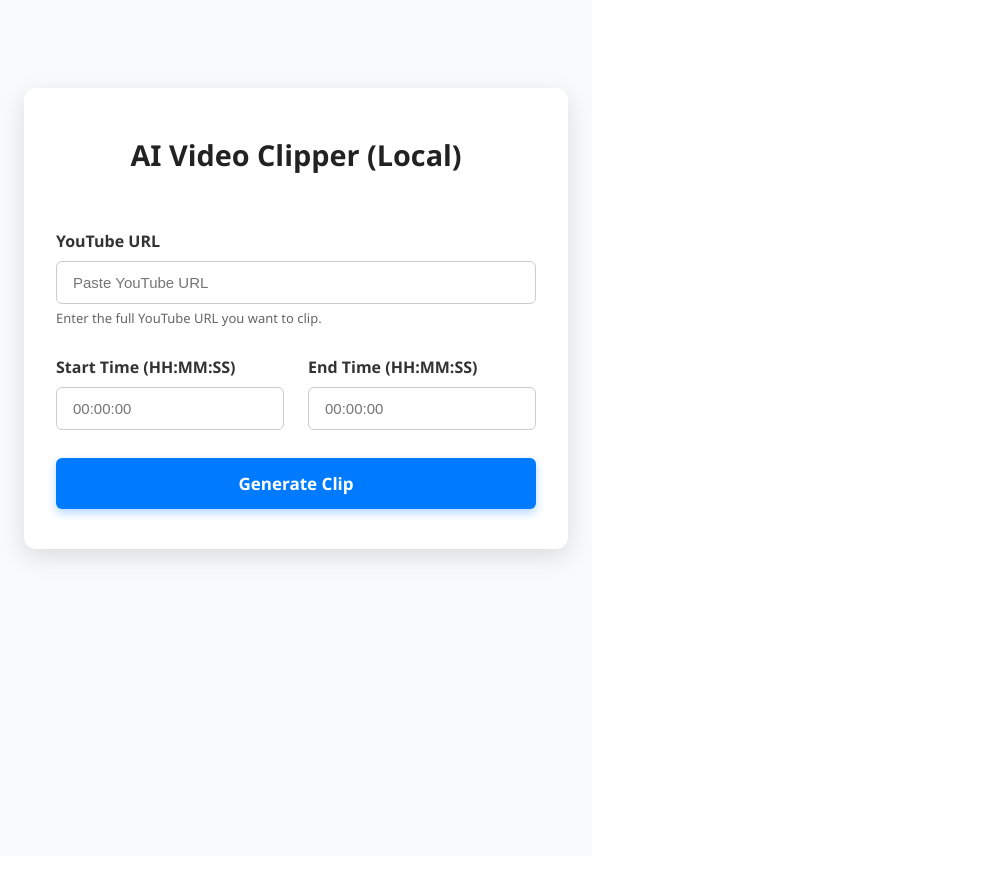
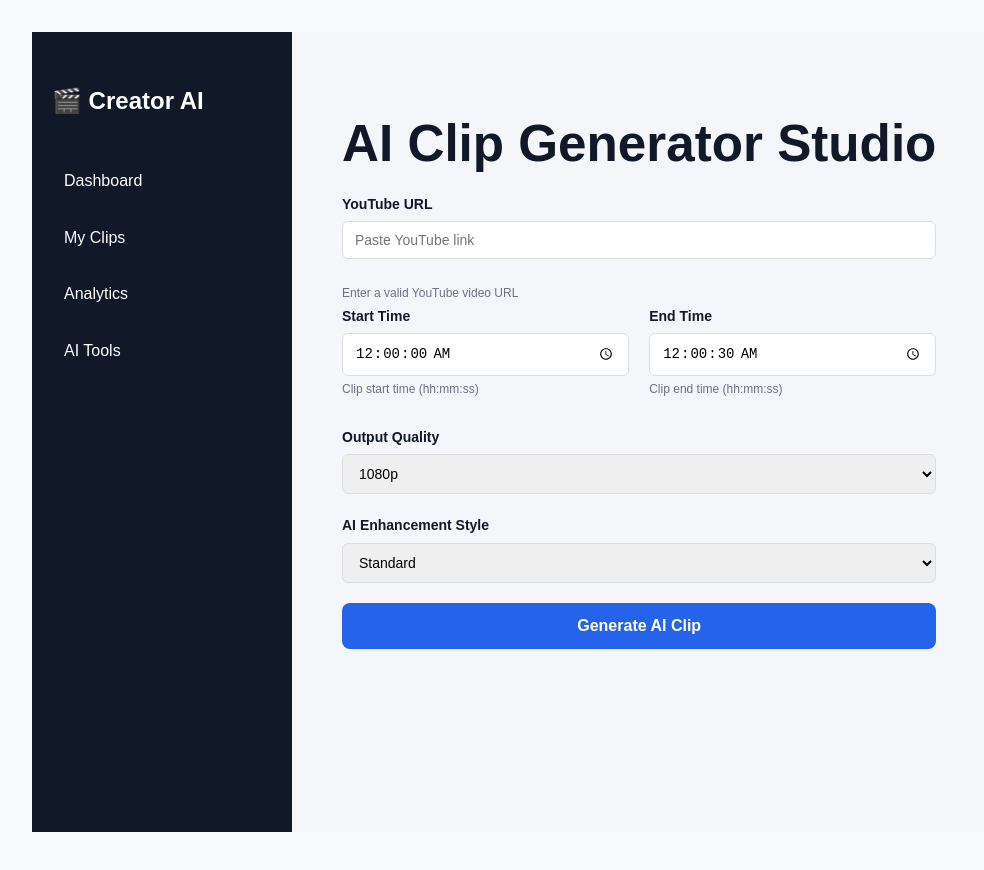
Before and after one commit to resellingwithesss-lang/ai-video-clipper, a React (Vite) app in the folder app/: page / in a window 1280 px wide. Shown: the top 870 px of the page, without its empty margins (0-984 px from the left). Built offline with nearby package versions, Linux system fonts and the light colour scheme.

Commit message:
🎨 AI frontend UX improvements

```diff
--- a/app/src/App.jsx
+++ b/app/src/App.jsx
@@ -2,41 +2,23 @@ import React, { useState } from "react";
 
 function App() {
   const [url, setUrl] = useState("");
-  const [start, setStart] = useState("");
-  const [end, setEnd] = useState("");
+  const [start, setStart] = useState("00:00:00");
+  const [end, setEnd] = useState("00:00:30");
+  const [quality, setQuality] = useState("1080p");
+  const [style, setStyle] = useState("Standard");
   const [loading, setLoading] = useState(false);
-  const [error, setError] = useState("");
-  const [downloadUrl, setDownloadUrl] = useState("");
-
-  const validateTime = (time) => {
-    // Simple HH:MM:SS format check
-    return /^\d{2}:\d{2}:\d{2}$/.test(time);
-  };
+  const [message, setMessage] = useState("");
 
   const handleSubmit = async (e) => {
     e.preventDefault();
-    setError("");
-    setDownloadUrl("");
-
-    if (!url.trim()) {
-      setError("YouTube URL cannot be empty.");
-      return;
-    }
-
-    if (!validateTime(start)) {
-      setError("Start Time must be in HH:MM:SS format.");
-      return;
-    }
-    if (!validateTime(end)) {
-      setError("End Time must be in HH:MM:SS format.");
-      return;
-    }
-
     setLoading(true);
+    setMessage("Processing clip with AI...");
 
     try {
       const response = await fetch(
-        `http://localhost:8000/clip?url=${encodeURIComponent(url)}&start=${start}&end=${end}`,
+        `http://localhost:8000/clip?url=${encodeURIComponent(
+          url
+        )}&start=${start}&end=${end}`,
         { method: "POST" }
       );
 
@@ -46,253 +28,262 @@ function App() {
         throw new Error(data.detail || "Error generating clip");
       }
 
-      setDownloadUrl(
-        `http://localhost:8000/download/${data.job_id}`
-      );
-
+      setMessage("🎉 Clip successfully generated!");
+      window.open(`http://localhost:8000/download/${data.job_id}`);
     } catch (err) {
-      setError(err.message);
+      setMessage("⚠️ Error: " + err.message);
     }
 
     setLoading(false);
   };
 
   return (
-    <div
-      style={{
-        maxWidth: "480px",
-        margin: "64px auto",
-        padding: "32px 32px 40px",
-        borderRadius: "12px",
-        boxShadow: "0 8px 24px rgba(0,0,0,0.12)",
-        fontFamily: "'Segoe UI', Tahoma, Geneva, Verdana, sans-serif",
-        backgroundColor: "#fff",
-        display: "flex",
-        flexDirection: "column",
-        gap: "32px"
-      }}
-      aria-live="polite"
-    >
-      <h1 style={{ textAlign: "center", marginBottom: "26px", color: "#222", fontWeight: "700", fontSize: "1.8rem" }}>
-        AI Video Clipper (Local)
-      </h1>
+    <div style={styles.page}>
+      <nav style={styles.sidebar} aria-label="Primary">
+        <h2 style={styles.sidebarHeader}>🎬 Creator AI</h2>
+        <ul style={styles.navList}>
+          <li style={styles.navItem} tabIndex={0} role="link" aria-label="Dashboard">
+            Dashboard
+          </li>
+          <li style={styles.navItem} tabIndex={0} role="link" aria-label="My Clips">
+            My Clips
+          </li>
+          <li style={styles.navItem} tabIndex={0} role="link" aria-label="Analytics">
+            Analytics
+          </li>
+          <li style={styles.navItem} tabIndex={0} role="link" aria-label="AI Tools">
+            AI Tools
+          </li>
+        </ul>
+      </nav>
 
-      <form onSubmit={handleSubmit} noValidate aria-describedby="formError" style={{ display: "flex", flexDirection: "column", gap: "28px" }}>
-        <div style={{ display: "flex", flexDirection: "column" }}>
-          <label
-            htmlFor="urlInput"
-            style={{ marginBottom: "8px", fontWeight: "600", color: "#333", userSelect: "none" }}
-          >
+      <main style={styles.main}>
+        <h1 style={{ marginBottom: 20 }}>AI Clip Generator Studio</h1>
+
+        <form onSubmit={handleSubmit} style={styles.card} aria-live="polite" aria-busy={loading}>
+          <label htmlFor="urlInput" style={styles.label}>
             YouTube URL
           </label>
           <input
             id="urlInput"
             type="url"
-            placeholder="Paste YouTube URL"
             value={url}
             onChange={(e) => setUrl(e.target.value)}
+            placeholder="Paste YouTube link"
             required
-            autoComplete="off"
-            style={{
-              width: "100%",
-              padding: "12px 16px",
-              borderRadius: "6px",
-              border: `1.5px solid ${error.includes("URL") || error === "YouTube URL cannot be empty." ? "#d93025" : "#ccc"}`,
-              fontSize: "15px",
-              transition: "border-color 0.3s",
-              boxSizing: "border-box"
-            }}
+            style={styles.input}
             aria-describedby="urlHelp"
-            aria-invalid={error.includes("URL") || error === "YouTube URL cannot be empty." ? "true" : undefined}
           />
-          <small id="urlHelp" style={{ marginTop: "6px", color: "#666", fontSize: "13px", lineHeight: "1.3" }}>
-            Enter the full YouTube URL you want to clip.
+          <small id="urlHelp" style={styles.helpText}>
+            Enter a valid YouTube video URL
+          </small>
+
+          <div style={styles.timeInputsWrapper}>
+            <div style={styles.timeInputContainer}>
+              <label htmlFor="startTime" style={styles.label}>
+                Start Time
+              </label>
+              <input
+                id="startTime"
+                type="time"
+                step="1"
+                value={start}
+                onChange={(e) => setStart(e.target.value)}
+                style={styles.input}
+                max={end}
+                aria-describedby="startHelp"
+              />
+              <small id="startHelp" style={styles.helpText}>
+                Clip start time (hh:mm:ss)
               </small>
             </div>
 
-        <div style={{ display: "flex", gap: "24px", flexWrap: "wrap" }}>
-          <div style={{ flex: "1 1 45%", minWidth: "160px", display: "flex", flexDirection: "column" }}>
-            <label
-              htmlFor="startInput"
-              style={{ marginBottom: "8px", fontWeight: "600", color: "#333", userSelect: "none" }}
-            >
-              Start Time (HH:MM:SS)
+            <div style={styles.timeInputContainer}>
+              <label htmlFor="endTime" style={styles.label}>
+                End Time
               </label>
               <input
-              id="startInput"
-              type="text"
-              placeholder="00:00:00"
-              value={start}
-              onChange={(e) => setStart(e.target.value)}
-              required
-              autoComplete="off"
-              inputMode="numeric"
-              style={{
-                width: "100%",
-                padding: "12px 16px",
-                borderRadius: "6px",
-                border: `1.5px solid ${error.includes("Start Time") ? "#d93025" : "#ccc"}`,
-                fontSize: "15px",
-                transition: "border-color 0.3s",
-                boxSizing: "border-box"
-              }}
-              aria-invalid={error.includes("Start Time") ? "true" : undefined}
-            />
-          </div>
-
-          <div style={{ flex: "1 1 45%", minWidth: "160px", display: "flex", flexDirection: "column" }}>
-            <label
-              htmlFor="endInput"
-              style={{ marginBottom: "8px", fontWeight: "600", color: "#333", userSelect: "none" }}
-            >
-              End Time (HH:MM:SS)
-            </label>
-            <input
-              id="endInput"
-              type="text"
-              placeholder="00:00:00"
+                id="endTime"
+                type="time"
+                step="1"
                 value={end}
                 onChange={(e) => setEnd(e.target.value)}
-              required
-              autoComplete="off"
-              inputMode="numeric"
-              style={{
-                width: "100%",
-                padding: "12px 16px",
-                borderRadius: "6px",
-                border: `1.5px solid ${error.includes("End Time") ? "#d93025" : "#ccc"}`,
-                fontSize: "15px",
-                transition: "border-color 0.3s",
-                boxSizing: "border-box"
-              }}
-              aria-invalid={error.includes("End Time") ? "true" : undefined}
+                style={styles.input}
+                min={start}
+                aria-describedby="endHelp"
               />
+              <small id="endHelp" style={styles.helpText}>
+                Clip end time (hh:mm:ss)
+              </small>
             </div>
           </div>
 
+          <label htmlFor="quality" style={styles.label}>
+            Output Quality
+          </label>
+          <select
+            id="quality"
+            value={quality}
+            onChange={(e) => setQuality(e.target.value)}
+            style={styles.input}
+          >
+            <option>1080p</option>
+            <option>720p</option>
+            <option>4K</option>
+          </select>
+
+          <label htmlFor="style" style={styles.label}>
+            AI Enhancement Style
+          </label>
+          <select
+            id="style"
+            value={style}
+            onChange={(e) => setStyle(e.target.value)}
+            style={styles.input}
+          >
+            <option>Standard</option>
+            <option>Viral Optimized</option>
+            <option>Shorts Format</option>
+            <option>Podcast Cut</option>
+          </select>
+
           <button
-          type="submit"
             disabled={loading}
             style={{
-            width: "100%",
-            padding: "14px 0",
-            backgroundColor: loading ? "#0056b3" : "#007bff",
-            color: "white",
-            border: "none",
-            borderRadius: "6px",
-            cursor: loading ? "wait" : "pointer",
-            fontSize: "17px",
-            fontWeight: "600",
-            boxShadow: loading ? "none" : "0 4px 10px rgba(0,123,255,0.3)",
-            transition: "background-color 0.3s, box-shadow 0.3s",
-            display: "flex",
-            justifyContent: "center",
-            alignItems: "center",
-            gap: "10px",
-            userSelect: "none",
-            WebkitTapHighlightColor: "transparent"
+              ...styles.button,
+              opacity: loading ? 0.7 : 1,
+              cursor: loading ? "not-allowed" : "pointer",
             }}
-          aria-busy={loading}
-          aria-label={loading ? "Generating clip" : "Generate clip"}
+            aria-live="polite"
+            aria-label={loading ? "Processing AI clip" : "Generate AI Clip"}
           >
-          {loading && (
-            <svg
-              aria-hidden="true"
-              focusable="false"
-              width="20"
-              height="20"
-              viewBox="0 0 50 50"
-              style={{ animation: "spin 1s linear infinite" }}
-              xmlns="http://www.w3.org/2000/svg"
-            >
-              <circle
-                cx="25"
-                cy="25"
-                r="20"
-                fill="none"
-                stroke="#fff"
-                strokeWidth="5"
-                strokeLinecap="round"
-                strokeDasharray="31.415, 31.415"
-                transform="rotate(0 25 25)"
-              />
-            </svg>
+            {loading ? (
+              <span>
+                <span className="spinner" aria-hidden="true" style={styles.spinner}></span>
+                Processing...
+              </span>
+            ) : (
+              "Generate AI Clip"
             )}
-          {loading ? "Generating your clip..." : "Generate Clip"}
           </button>
-      </form>
 
-      {error && (
-        <p
-          role="alert"
-          id="formError"
-          style={{
-            color: "#d93025",
-            marginTop: "4px",
-            fontWeight: "600",
-            backgroundColor: "#fce8e6",
-            padding: "14px 20px",
-            borderRadius: "6px",
-            border: "1px solid #d93025",
-            lineHeight: "1.4",
-            fontSize: "14px",
-            userSelect: "text",
-            wordBreak: "break-word"
-          }}
-        >
-          {error}
+          {message && (
+            <p role="alert" style={{ marginTop: 15, color: message.startsWith("Error") ? "#dc2626" : "#16a34a", fontWeight: "600" }}>
+              {message}
             </p>
           )}
-
-      {downloadUrl && (
-        <div
-          style={{
-            marginTop: "20px",
-            backgroundColor: "#d7f0ff",
-            borderRadius: "8px",
-            padding: "18px 24px",
-            textAlign: "center",
-            border: "1px solid #a1d4fb",
-            fontSize: "16px",
-            fontWeight: "600",
-            userSelect: "text",
-            boxShadow: "0 2px 8px rgba(0,123,255,0.15)",
-            transition: "background-color 0.3s"
-          }}
-        >
-          <a
-            href={downloadUrl}
-            target="_blank"
-            rel="noopener noreferrer"
-            style={{
-              color: "#007bff",
-              fontWeight: "700",
-              textDecoration: "underline",
-              outlineOffset: "2px",
-              wordBreak: "break-word"
-            }}
-            aria-label="Download your clipped video"
-          >
-            Download Your Clip
-          </a>
-        </div>
-      )}
-
-      <style>{`
-        @keyframes spin {
-          0% {transform: rotate(0deg);}
-          100% {transform: rotate(360deg);}
-        }
-        input:focus, button:focus {
-          outline: 2px solid #007bff;
-          outline-offset: 2px;
-        }
-        button:disabled {
-          opacity: 0.7;
-        }
-      `}</style>
+        </form>
+      </main>
     </div>
   );
 }
 
+const styles = {
+  page: {
+    display: "flex",
+    height: "100vh",
+    fontFamily: "Arial, sans-serif",
+    backgroundColor: "#f4f6f9",
+    color: "#111827",
+  },
+  sidebar: {
+    width: "220px",
+    backgroundColor: "#111827",
+    color: "white",
+    padding: "30px 20px",
+    display: "flex",
+    flexDirection: "column",
+    gap: 20,
+  },
+  sidebarHeader: {
+    marginBottom: 20,
+    fontWeight: "bold",
+    fontSize: "24px",
+  },
+  navList: {
+    listStyle: "none",
+    padding: 0,
+    margin: 0,
+    display: "flex",
+    flexDirection: "column",
+    gap: 15,
+  },
+  navItem: {
+    color: "white",
+    cursor: "pointer",
+    fontWeight: "500",
+    borderRadius: 6,
+    padding: "8px 12px",
+    userSelect: "none",
+    transition: "background-color 0.2s ease",
+  },
+  main: {
+    flex: 1,
+    padding: "50px",
+    overflowY: "auto",
+  },
+  card: {
+    background: "white",
+    padding: "30px 35px",
+    borderRadius: "12px",
+    boxShadow: "0 10px 25px rgba(0,0,0,0.08)",
+    maxWidth: "600px",
+    display: "flex",
+    flexDirection: "column",
+  },
+  label: {
+    fontWeight: "600",
+    fontSize: "14px",
+    marginBottom: 6,
+    display: "block",
+  },
+  input: {
+    width: "100%",
+    padding: "10px 12px",
+    marginBottom: "20px",
+    borderRadius: "6px",
+    border: "1px solid #ddd",
+    fontSize: "14px",
+    boxSizing: "border-box",
+  },
+  helpText: {
+    fontSize: "12px",
+    color: "#6b7280",
+    marginTop: "-16px",
+    marginBottom: "12px",
+  },
+  timeInputsWrapper: {
+    display: "flex",
+    gap: "20px",
+    marginBottom: "15px",
+  },
+  timeInputContainer: {
+    flex: 1,
+    display: "flex",
+    flexDirection: "column",
+  },
+  button: {
+    width: "100%",
+    padding: "14px",
+    backgroundColor: "#2563eb",
+    color: "white",
+    border: "none",
+    borderRadius: "8px",
+    fontSize: "16px",
+    fontWeight: "600",
+    transition: "background-color 0.3s ease",
+  },
+  spinner: {
+    display: "inline-block",
+    width: 18,
+    height: 18,
+    border: "3px solid rgba(255, 255, 255, 0.6)",
+    borderTopColor: "#fff",
+    borderRadius: "50%",
+    marginRight: 10,
+    verticalAlign: "middle",
+    animation: "spin 1s linear infinite",
+  },
+};
+
 export default App;
--- a/app/src/main.jsx
+++ b/app/src/main.jsx
@@ -19,13 +19,15 @@ createRoot(rootElement).render(
         minHeight: '100vh',
         display: 'flex',
         flexDirection: 'column',
-        padding: '1.5rem 1.5rem 2rem',
-        gap: '1.5rem',
+        padding: '2rem 2rem 3rem',
+        gap: '2rem',
         backgroundColor: '#f9fafb',
         maxWidth: '1200px',
         margin: '0 auto',
         fontFamily: "'Segoe UI', Tahoma, Geneva, Verdana, sans-serif",
+        lineHeight: 1.6,
       }}
+      tabIndex={-1} // improve focus management for screen readers
     >
       <App />
     </main>
```
Lines whose indentation alone changed are shown as unchanged.
